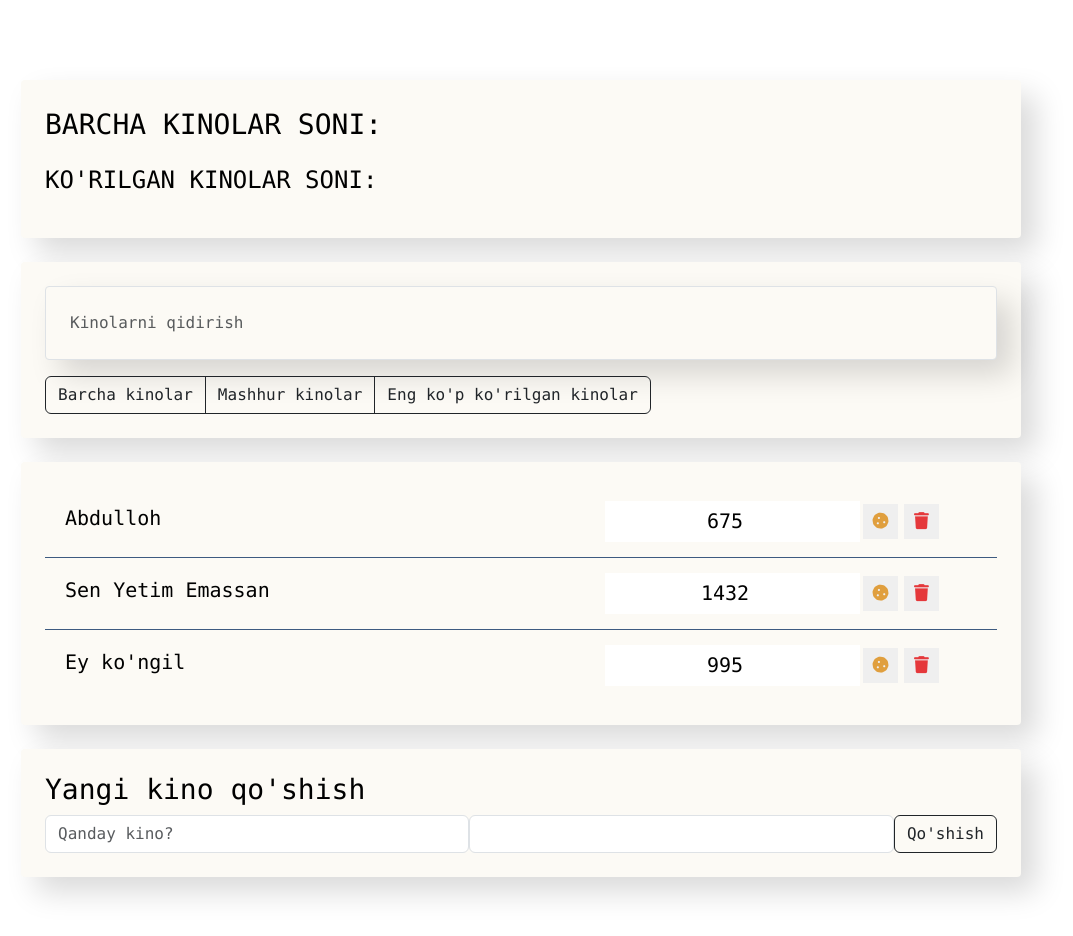
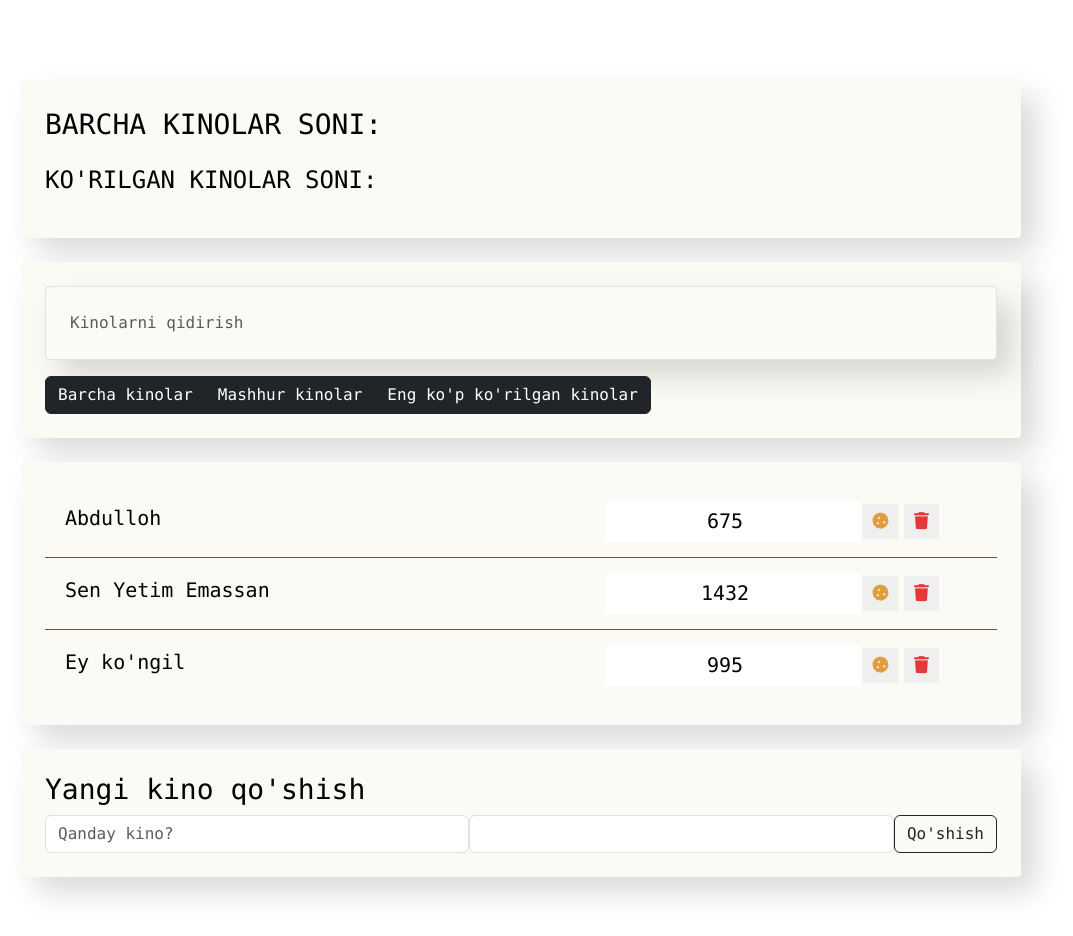
Before and after one commit to FirdavsNazar/react.js_classes, a React (Create React App) app: page / in a window 1280 px wide. Shown: the top 936 px of the page, without its empty margins (119-1192 px from the left). Built offline with nearby package versions, Linux system fonts and the light colour scheme.

Commit message:
crud.react

```diff
--- a/src/class_2/components/App-filter/App-filter.js
+++ b/src/class_2/components/App-filter/App-filter.js
@@ -1,14 +1,24 @@
 import './App-filter.css'
 
 
-const AppFilter = () => {
+const AppFilter = ({updateFilterHandler}) => {
   return (
     <div className="btn-group">
-        <button className="btn btn-outline-dark" type="button"> Barcha kinolar</button>
-        <button className="btn btn-outline-dark" type="button"> Mashhur kinolar</button>
-        <button className="btn btn-outline-dark" type="button"> Eng ko'p ko'rilgan kinolar</button>
+      {
+        btnArr.map(btn => (
+          <button key={btn.name} className="btn btn-dark" onClick={() => updateFilterHandler(btn.name)} type="button"> {btn.label}</button>
+        ))
+      }
+        {/* <button className="btn btn-outline-dark" type="button"> Mashhur kinolar</button>
+        <button className="btn btn-outline-dark" type="button"> Eng ko'p ko'rilgan kinolar</button> */}
     </div>
   )
 }
 
+const btnArr = [
+  {name: "all", label: "Barcha kinolar"},
+  {name: "popular", label: "Mashhur kinolar"},
+  {name: "mostViewed", label: "Eng ko'p ko'rilgan kinolar"},
+]
+
 export default AppFilter
--- a/src/class_2/components/App/App.js
+++ b/src/class_2/components/App/App.js
@@ -23,6 +23,7 @@ class App extends Component{
 
      ],
      term: '',
+     filter: 'all',
     }
   }
 
@@ -52,19 +53,33 @@ class App extends Component{
       return arr.filter(item => item.name.toLowerCase().indexOf(term) > -1)
     }
 
+    filterHandler = (arr, filter) => {
+      switch (filter) {
+        case 'popular':
+          return arr.filter(c => c.favourite)
+        case 'mostViewed':
+          return arr.filter(c => c.viewers > 800)
+
+        default:
+          return arr
+      }
+    }
+
     updateTermHandler = term => this.setState({term})
+
+    updateFilterHandler = filter => this.setState({filter})
 
 
   render(){
-    const {data, term} = this.state
-    const visibleData = this.searchHandler(data, term)
+    const {data, term, filter} = this.state
+    const visibleData = this.filterHandler(this.searchHandler(data, term), filter)
     return (
       <div className="app font-monospace">
         <div className="content">
           <AppInfo/>
           <div className='search-panel'>
             <SearchPanel  updateTermHandler={this.updateTermHandler}/>
-            <AppFilter/>
+            <AppFilter  updateFilterHandler={this.updateFilterHandler}/>
           </div>
           <MovieList data ={visibleData} onDelete={this.onDelete}/>
           <MoviesAddForm addForm={this.addForm}/>
```
